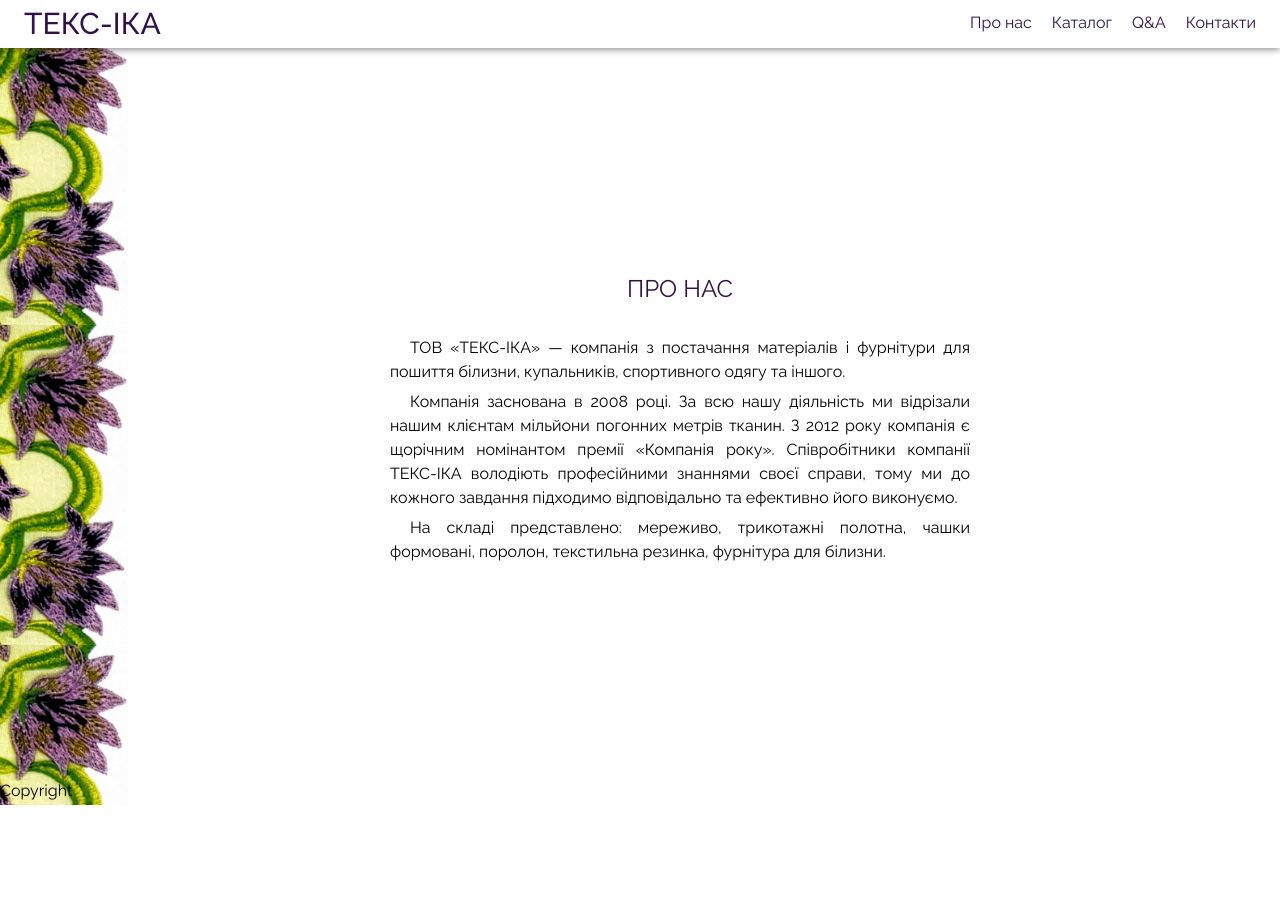
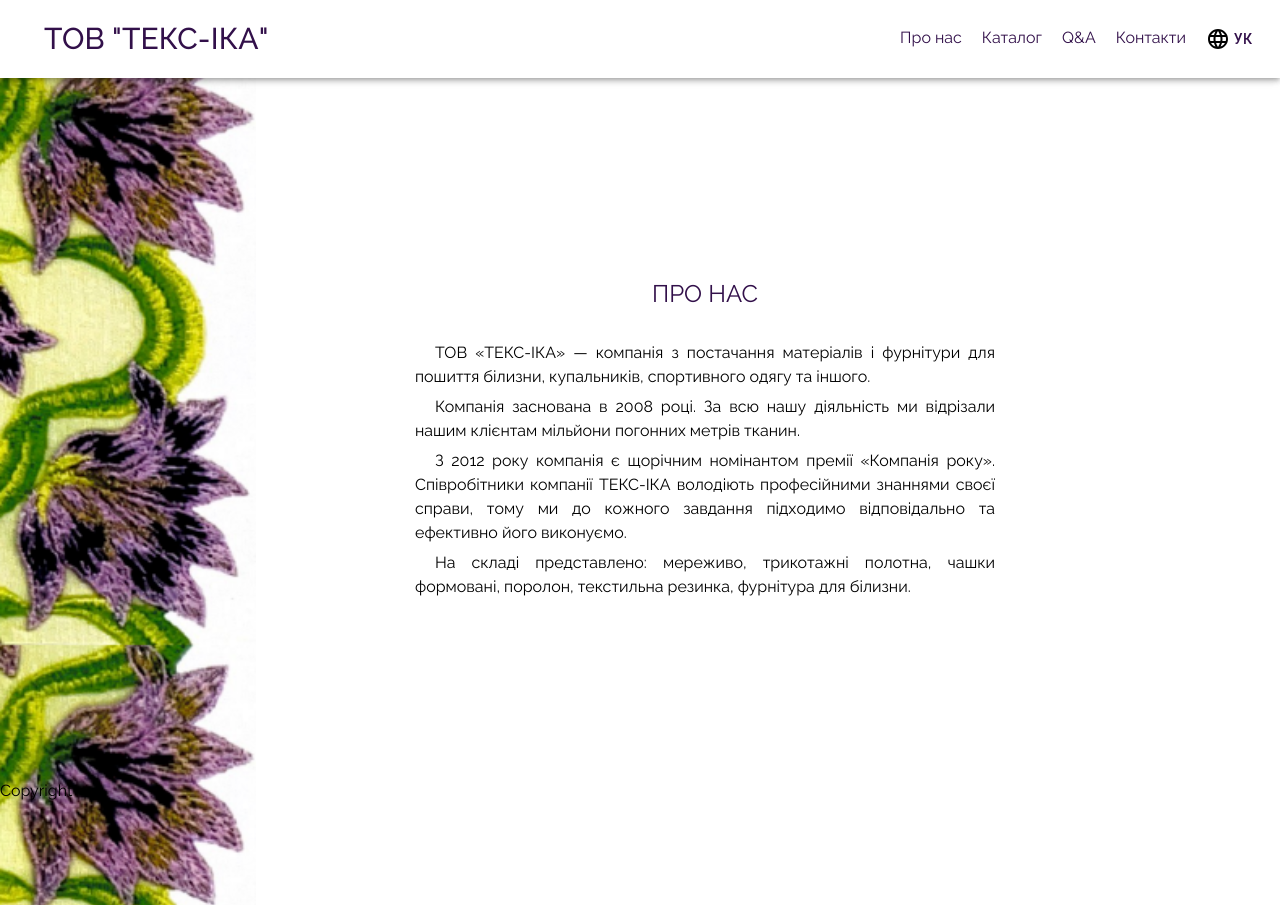
Before and after one commit to ViktoriiaPavliukh/teksika, a Gatsby site: page /about in a window 1280 px wide. Before the commit the page ends 805 px from the top, so only its background shows below. Built offline with nearby package versions, Linux system fonts and the light colour scheme; Gatsby itself is replaced by a stand-in of ours.

Commit message:
update styles

```diff
--- /dev/null
+++ b/src/components/LanguageSwitcher.js
@@ -0,0 +1,31 @@
+import React, { useState } from "react";
+import Button from "@mui/material/Button";
+import { IconButton, Box } from "@mui/material";
+import LanguageIcon from "@mui/icons-material/Language";
+
+const LanguageSwitcher = () => {
+  const [currentLanguage, setCurrentLanguage] = useState("uk");
+
+  const toggleLanguage = () => {
+    setCurrentLanguage(currentLanguage === "uk" ? "en" : "uk");
+  };
+
+  return (
+    <Box sx={{ display: "flex", gap: "0" }}>
+      <IconButton
+        onClick={toggleLanguage}
+        sx={{ padding: 0, color: "#32104a" }}
+      >
+        <LanguageIcon sx={{ padding: 0, color: "#32104a", }} />
+      </IconButton>
+      <Button
+        onClick={toggleLanguage}
+        sx={{ padding: 0, minWidth: "26px", color: "#32104a" }}
+      >
+        {currentLanguage === "uk" ? "УК" : "EN"}
+      </Button>
+    </Box>
+  );
+};
+
+export default LanguageSwitcher;
--- a/src/components/Navbar.js
+++ b/src/components/Navbar.js
@@ -9,6 +9,7 @@ import List from "@mui/material/List";
 import ListItem from "@mui/material/ListItem";
 import { Link } from "gatsby";
 import useMediaQuery from "@mui/material/useMediaQuery";
+import LanguageSwitcher from "./LanguageSwitcher";
 
 export default function Navbar() {
   const isSmallScreen = useMediaQuery("(max-width:600px)");
@@ -27,7 +28,10 @@ export default function Navbar() {
 
   return (
     <div>
-      <AppBar position="fixed" sx={{ backgroundColor: "white" }}>
+      <AppBar
+        position="fixed"
+        sx={{ backgroundColor: "white", paddingY: "15px" }}
+      >
         <Toolbar variant="dense">
           {isSmallScreen && (
             <IconButton
@@ -36,7 +40,7 @@ export default function Navbar() {
               sx={{ mr: 2 }}
               onClick={toggleDrawer(true)}
             >
-              <MenuIcon />
+              <MenuIcon sx={{ color: "#694173" }} />
             </IconButton>
           )}
           <Typography variant="h6" component="div" sx={{ flexGrow: 1 }}>
@@ -47,37 +51,27 @@ export default function Navbar() {
                 color: "#32104a",
               }}
             >
-              ТЕКС-ІКА
+              ТОВ "ТЕКС-ІКА"
             </Link>
           </Typography>
+          {/* {!isSmallScreen && <LanguageSwitcher />} */}
           {!isSmallScreen && (
             <div className="links">
-              <Link
-                to="/about"
-                className="nav-link"
-              >
+              <Link to="/about" className="nav-link">
                 Про нас
               </Link>
-              <Link
-                to="/catalog"
-                className="nav-link"
-              >
+              <Link to="/catalog" className="nav-link">
                 Каталог
               </Link>
-              <Link
-                to="/questions"
-                className="nav-link"
-              >
+              <Link to="/questions" className="nav-link">
                 Q&A
               </Link>
-              <Link
-                to="/contacts"
-                className="nav-link"
-              >
+              <Link to="/contacts" className="nav-link">
                 Контакти
               </Link>
             </div>
           )}
+          <LanguageSwitcher />
         </Toolbar>
       </AppBar>
       <Drawer
@@ -92,16 +86,24 @@ export default function Navbar() {
         >
           <List>
             <ListItem>
-              <Link to="/about">Про нас</Link>
+              <Link to="/about" className="nav-link">
+                Про нас
+              </Link>
             </ListItem>
             <ListItem>
-              <Link to="/catalog">Каталог</Link>
+              <Link to="/catalog" className="nav-link">
+                Каталог
+              </Link>
             </ListItem>
             <ListItem>
-              <Link to="/questions">Q&A</Link>
+              <Link to="/questions" className="nav-link">
+                Q&A
+              </Link>
             </ListItem>
             <ListItem>
-              <Link to="/contacts">Контакти</Link>
+              <Link to="/contacts" className="nav-link">
+                Контакти
+              </Link>
             </ListItem>
           </List>
         </div>
--- a/src/pages/about.js
+++ b/src/pages/about.js
@@ -12,7 +12,10 @@ export default function About() {
         </p>
         <p className="text">
           Компанія заснована в 2008 році. За всю нашу діяльність ми відрізали
-          нашим клієнтам мільйони погонних метрів тканин. З 2012 року компанія є
+          нашим клієнтам мільйони погонних метрів тканин.
+        </p>
+        <p className="text">
+          З 2012 року компанія є
           щорічним номінантом премії «Компанія року». Співробітники компанії
           ТЕКС-ІКА володіють професійними знаннями своєї справи, тому ми до
           кожного завдання підходимо відповідально та ефективно його виконуємо.
--- a/src/styles/layout.css
+++ b/src/styles/layout.css
@@ -14,12 +14,14 @@ body {
 }
 
 .layout {
-  background: white;
+  background: #fffefe;
   color: black;
   margin: 0 auto;
 }
 
 .about {
+  padding-top: 80px;
+  padding-bottom: 40px;
   display: flex;
   flex-direction: column;
   justify-content: center;
@@ -32,6 +34,7 @@ body {
   justify-content: center;
   align-items: center;
   gap: 20px;
+  margin-right: 20px;
 }
 
 .link {
@@ -52,14 +55,11 @@ body {
   transition: all 0.5s ease-out;
 }
 
-.nav-link:hover {
-  border-color: #32104a;
-}
-
 .logo {
   color: #32104a;
   cursor: pointer;
-  font-size: 30px;
+  font-size: 26px;
+  padding: 20px;
 }
 
 .content {
@@ -73,7 +73,8 @@ body {
   justify-content: center;
   align-items: center;
   overflow-y: auto;
-  height: 100vh;
+  min-height: 100vh;
+  height: 100%;
 }
 
 .frame {
@@ -99,11 +100,17 @@ body {
   margin-bottom: 3px;
 }
 
+.subtitle-list {
+  padding-top: 15px;
+}
+
 .questions-list li {
   margin-bottom: 10px;
 }
 
 .catalog {
+  padding-top: 80px;
+  padding-bottom: 40px;
   align-content: center;
 }
 
@@ -172,7 +179,8 @@ body {
 }
 
 .contacts {
-  padding-top: 30px;
+  padding-top: 80px;
+  padding-bottom: 40px;
   display: flex;
   flex-direction: column;
   justify-content: center;
@@ -194,7 +202,8 @@ body {
 }
 
 .questions {
-  padding: 20px;
+  padding-top: 100px;
+  padding-bottom: 50px;
   max-width: 600px;
 }
 
@@ -203,25 +212,38 @@ body {
   bottom: 0;
 }
 
+@media screen and (min-width: 570px) {
+  .content {
+    padding-bottom: 100px;
+    padding-left: 100px;
+    background-size: 10%;
+  }
+
+  .logo {
+    font-size: 20px;
+  }
+}
 @media screen and (min-width: 1020px) {
   .content {
     padding-left: 150px;
-    background-size: 10%;
+    background-size: 20%;
+  }
+
+  .logo {
+    font-size: 30px;
   }
 
   .catalog {
     align-content: center;
+    padding-left: 10%;
   }
 
   .prom-btn {
     width: 200px;
     height: 50px;
   }
-}
 
-@media screen and (min-width: 570px) {
-  .content {
-    padding-left: 100px;
-    background-size: 10%;
+  .nav-link:hover {
+    border-color: #32104a;
   }
 }
```
